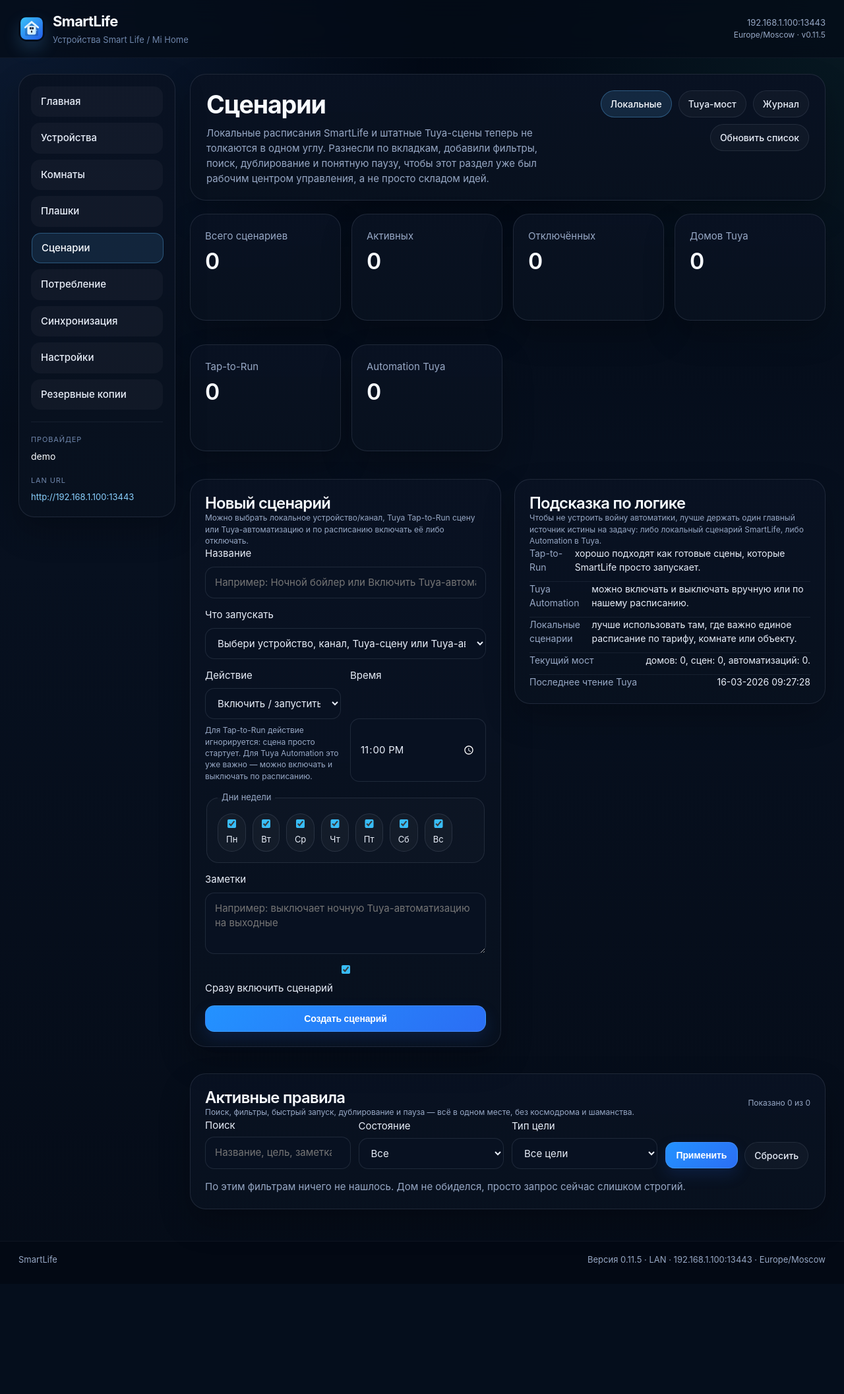
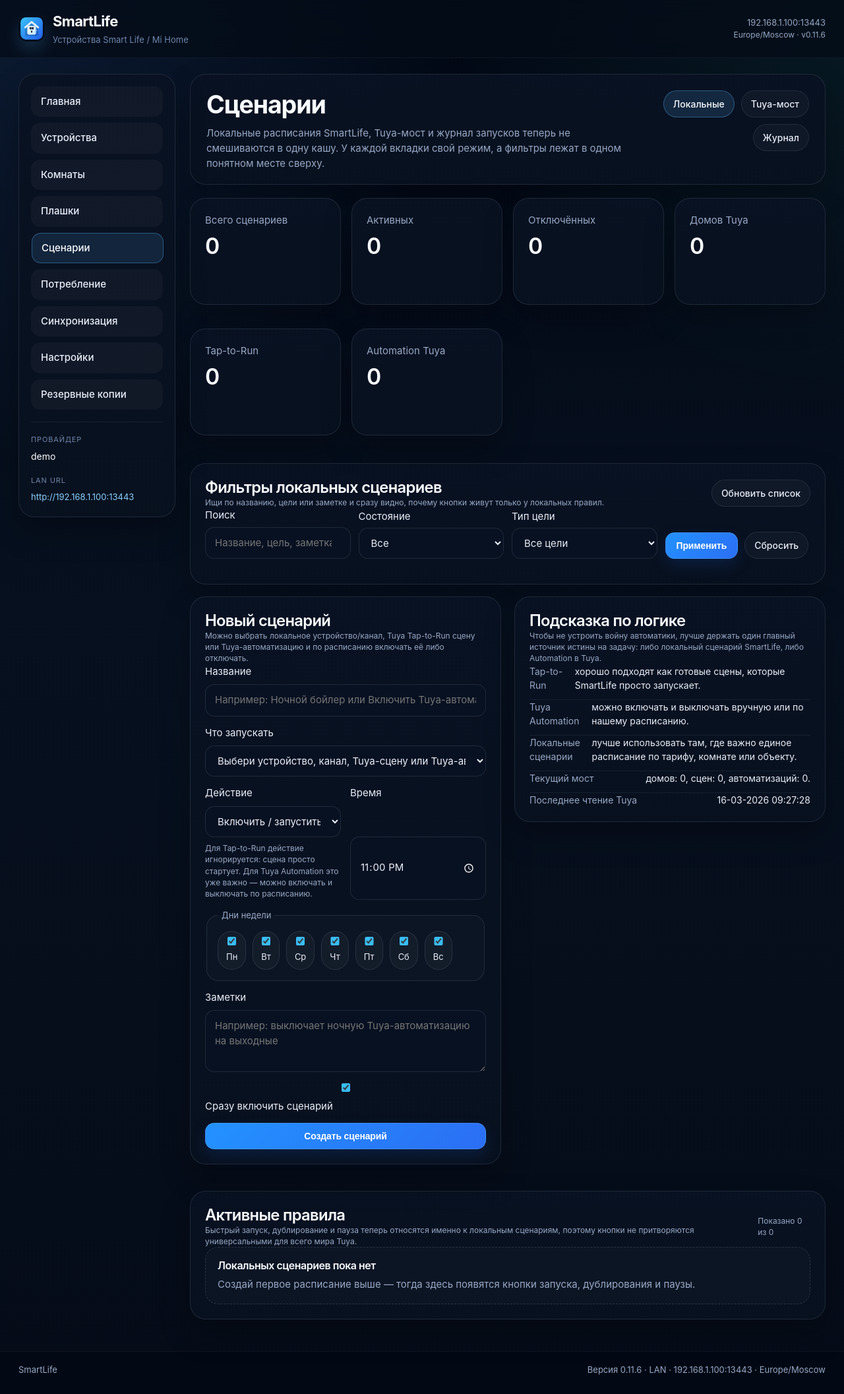
Before and after one commit to messireL/SmartLife, a FastAPI app: page /scenarios in a window 1280 px wide. Shown: the whole page at 66% size. Before the commit the page ends 1917 px from the top, so only its background shows below. Run offline with FastAPI, Linux system fonts and the light colour scheme; data that the repository does not hold is empty.

Commit message:
release: v0.11.6 unify scenario filters, add tuya bridge filtering, and improve empty states

```diff
--- a/app/core/version.py
+++ b/app/core/version.py
@@ -1,2 +1,2 @@
-APP_VERSION = "0.11.5"
+APP_VERSION = "0.11.6"
 __version__ = APP_VERSION
--- a/app/static/app.css
+++ b/app/static/app.css
@@ -1553,3 +1553,31 @@ button:disabled:hover {
     align-items: stretch;
   }
 }
+
+
+.scenario-command-card {
+  margin-bottom: 18px;
+}
+
+.scenario-alert-stack {
+  margin-bottom: 14px;
+}
+
+.empty-state-card {
+  display: grid;
+  gap: 8px;
+  padding: 18px;
+  border: 1px dashed rgba(148, 163, 184, 0.22);
+  border-radius: 20px;
+  background: rgba(255, 255, 255, 0.018);
+}
+
+.empty-state-card.compact {
+  padding: 14px 16px;
+  border-radius: 16px;
+}
+
+.empty-state-card h3 {
+  margin: 0;
+  font-size: 1rem;
+}
--- a/app/templates/scenarios.html
+++ b/app/templates/scenarios.html
@@ -4,13 +4,12 @@
   <div class="section-header scenario-hero-header">
     <div>
       <h1>Сценарии</h1>
-      <div class="muted">Локальные расписания SmartLife и штатные Tuya-сцены теперь не толкаются в одном углу. Разнесли по вкладкам, добавили фильтры, поиск, дублирование и понятную паузу, чтобы этот раздел уже был рабочим центром управления, а не просто складом идей.</div>
+      <div class="muted">Локальные расписания SmartLife, Tuya-мост и журнал запусков теперь не смешиваются в одну кашу. У каждой вкладки свой режим, а фильтры лежат в одном понятном месте сверху.</div>
     </div>
     <div class="scenario-toolbar">
-      <a class="tab-link {% if scenario_tab == 'local' %}active{% endif %}" href="/scenarios?scenario_tab=local&scenario_search={{ scenario_search|urlq }}&scenario_state={{ scenario_state|urlq }}&scenario_kind={{ scenario_kind|urlq }}&log_status={{ log_status|urlq }}">Локальные</a>
-      <a class="tab-link {% if scenario_tab == 'tuya' %}active{% endif %}" href="/scenarios?scenario_tab=tuya&scenario_search={{ scenario_search|urlq }}&scenario_state={{ scenario_state|urlq }}&scenario_kind={{ scenario_kind|urlq }}&log_status={{ log_status|urlq }}">Tuya-мост</a>
-      <a class="tab-link {% if scenario_tab == 'log' %}active{% endif %}" href="/scenarios?scenario_tab=log&scenario_search={{ scenario_search|urlq }}&scenario_state={{ scenario_state|urlq }}&scenario_kind={{ scenario_kind|urlq }}&log_status={{ log_status|urlq }}">Журнал</a>
-      <a class="tab-link" href="/scenarios?scenario_tab={{ scenario_tab }}&scenario_search={{ scenario_search|urlq }}&scenario_state={{ scenario_state|urlq }}&scenario_kind={{ scenario_kind|urlq }}&log_status={{ log_status|urlq }}">Обновить список</a>
+      <a class="tab-link {% if scenario_tab == 'local' %}active{% endif %}" href="/scenarios?scenario_tab=local&scenario_search={{ scenario_search|urlq }}&scenario_state={{ scenario_state|urlq }}&scenario_kind={{ scenario_kind|urlq }}&tuya_kind={{ tuya_kind|urlq }}&tuya_status={{ tuya_status|urlq }}&log_status={{ log_status|urlq }}">Локальные</a>
+      <a class="tab-link {% if scenario_tab == 'tuya' %}active{% endif %}" href="/scenarios?scenario_tab=tuya&scenario_search={{ scenario_search|urlq }}&scenario_state={{ scenario_state|urlq }}&scenario_kind={{ scenario_kind|urlq }}&tuya_kind={{ tuya_kind|urlq }}&tuya_status={{ tuya_status|urlq }}&log_status={{ log_status|urlq }}">Tuya-мост</a>
+      <a class="tab-link {% if scenario_tab == 'log' %}active{% endif %}" href="/scenarios?scenario_tab=log&scenario_search={{ scenario_search|urlq }}&scenario_state={{ scenario_state|urlq }}&scenario_kind={{ scenario_kind|urlq }}&tuya_kind={{ tuya_kind|urlq }}&tuya_status={{ tuya_status|urlq }}&log_status={{ log_status|urlq }}">Журнал</a>
     </div>
   </div>
 </section>
@@ -22,6 +21,79 @@
   <article class="card stat-card"><div class="muted">Домов Tuya</div><div class="stat-value">{{ tuya_scene_bridge.homes_count }}</div></article>
   <article class="card stat-card"><div class="muted">Tap-to-Run</div><div class="stat-value">{{ tuya_scene_bridge.scenes_count }}</div></article>
   <article class="card stat-card"><div class="muted">Automation Tuya</div><div class="stat-value">{{ tuya_scene_bridge.automations_count }}</div></article>
+</section>
+
+<section class="card scenario-command-card">
+  <div class="section-header">
+    <div>
+      <h2>
+        {% if scenario_tab == 'local' %}Фильтры локальных сценариев{% elif scenario_tab == 'tuya' %}Фильтры Tuya-моста{% else %}Фильтры журнала{% endif %}
+      </h2>
+      <div class="muted tiny">
+        {% if scenario_tab == 'local' %}
+          Ищи по названию, цели или заметке и сразу видно, почему кнопки живут только у локальных правил.
+        {% elif scenario_tab == 'tuya' %}
+          Здесь можно быстро сузить выдачу по дому, названию сцены, типу элемента и статусу, не перерывая весь мост вручную.
+        {% else %}
+          Журнал можно быстро сузить по тексту, сценарию и статусу, чтобы не копаться в контейнерных логах как в археологии.
+        {% endif %}
+      </div>
+    </div>
+    <div class="scenario-toolbar compact">
+      <a class="tab-link" href="/scenarios?scenario_tab={{ scenario_tab }}&scenario_search={{ scenario_search|urlq }}&scenario_state={{ scenario_state|urlq }}&scenario_kind={{ scenario_kind|urlq }}&tuya_kind={{ tuya_kind|urlq }}&tuya_status={{ tuya_status|urlq }}&log_status={{ log_status|urlq }}">Обновить список</a>
+    </div>
+  </div>
+  <form class="scenario-filter-bar" method="get" action="/scenarios">
+    <input type="hidden" name="scenario_tab" value="{{ scenario_tab }}">
+    <label class="scenario-filter-field">Поиск
+      <input class="input" type="search" name="scenario_search" value="{{ scenario_search }}" placeholder="{% if scenario_tab == 'local' %}Название, цель, заметка{% elif scenario_tab == 'tuya' %}Дом, scene_id, automation_id, название{% else %}Сценарий, устройство, текст ошибки{% endif %}">
+    </label>
+
+    {% if scenario_tab == 'local' %}
+      <label class="scenario-filter-field">Состояние
+        <select class="input" name="scenario_state">
+          {% for item in scenario_filters.state_choices %}
+            <option value="{{ item.value }}" {% if item.value == scenario_state %}selected{% endif %}>{{ item.label }}</option>
+          {% endfor %}
+        </select>
+      </label>
+      <label class="scenario-filter-field">Тип цели
+        <select class="input" name="scenario_kind">
+          {% for item in scenario_filters.kind_choices %}
+            <option value="{{ item.value }}" {% if item.value == scenario_kind %}selected{% endif %}>{{ item.label }}</option>
+          {% endfor %}
+        </select>
+      </label>
+    {% elif scenario_tab == 'tuya' %}
+      <label class="scenario-filter-field">Тип элемента
+        <select class="input" name="tuya_kind">
+          {% for item in scenario_filters.tuya_kind_choices %}
+            <option value="{{ item.value }}" {% if item.value == tuya_kind %}selected{% endif %}>{{ item.label }}</option>
+          {% endfor %}
+        </select>
+      </label>
+      <label class="scenario-filter-field">Статус
+        <select class="input" name="tuya_status">
+          {% for item in scenario_filters.tuya_status_choices %}
+            <option value="{{ item.value }}" {% if item.value == tuya_status %}selected{% endif %}>{{ item.label }}</option>
+          {% endfor %}
+        </select>
+      </label>
+    {% else %}
+      <label class="scenario-filter-field">Статус
+        <select class="input" name="log_status">
+          {% for item in scenario_filters.log_status_choices %}
+            <option value="{{ item.value }}" {% if item.value == log_status %}selected{% endif %}>{{ item.label }}</option>
+          {% endfor %}
+        </select>
+      </label>
+    {% endif %}
+
+    <div class="scenario-filter-actions">
+      <button type="submit">Применить</button>
+      <a class="tab-link" href="/scenarios?scenario_tab={{ scenario_tab }}">Сбросить</a>
+    </div>
+  </form>
 </section>
 
 {% if scenario_tab == 'local' %}
@@ -84,8 +156,8 @@
         <div class="status-row"><span class="muted">Tap-to-Run</span><span>хорошо подходят как готовые сцены, которые SmartLife просто запускает.</span></div>
         <div class="status-row"><span class="muted">Tuya Automation</span><span>можно включать и выключать вручную или по нашему расписанию.</span></div>
         <div class="status-row"><span class="muted">Локальные сценарии</span><span>лучше использовать там, где важно единое расписание по тарифу, комнате или объекту.</span></div>
-        <div class="status-row"><span class="muted">Текущий мост</span><span>домов: {{ tuya_scene_bridge.homes_count }}, сцен: {{ tuya_scene_bridge.scenes_count }}, автоматизаций: {{ tuya_scene_bridge.automations_count }}.</span></div>
-        <div class="status-row"><span class="muted">Последнее чтение Tuya</span><span>{{ tuya_scene_bridge.fetched_at|localdt if tuya_scene_bridge.fetched_at else '—' }}</span></div>
+        <div class="status-row"><span class="muted">Текущий мост</span><span>домов: {{ tuya_scene_bridge_raw.homes_count }}, сцен: {{ tuya_scene_bridge_raw.scenes_count }}, автоматизаций: {{ tuya_scene_bridge_raw.automations_count }}.</span></div>
+        <div class="status-row"><span class="muted">Последнее чтение Tuya</span><span>{{ tuya_scene_bridge_raw.fetched_at|localdt if tuya_scene_bridge_raw.fetched_at else '—' }}</span></div>
       </div>
     </article>
   </section>
@@ -94,34 +166,10 @@
     <div class="section-header">
       <div>
         <h2>Активные правила</h2>
-        <div class="muted tiny">Поиск, фильтры, быстрый запуск, дублирование и пауза — всё в одном месте, без космодрома и шаманства.</div>
+        <div class="muted tiny">Быстрый запуск, дублирование и пауза теперь относятся именно к локальным сценариям, поэтому кнопки не притворяются универсальными для всего мира Tuya.</div>
       </div>
       <div class="muted tiny">Показано {{ automation_rules_filtered }} из {{ automation_rules_total }}</div>
     </div>
-    <form class="scenario-filter-bar" method="get" action="/scenarios">
-      <input type="hidden" name="scenario_tab" value="local">
-      <label class="scenario-filter-field">Поиск
-        <input class="input" type="search" name="scenario_search" value="{{ scenario_search }}" placeholder="Название, цель, заметка">
-      </label>
-      <label class="scenario-filter-field">Состояние
-        <select class="input" name="scenario_state">
-          {% for item in scenario_filters.state_choices %}
-            <option value="{{ item.value }}" {% if item.value == scenario_state %}selected{% endif %}>{{ item.label }}</option>
-          {% endfor %}
-        </select>
-      </label>
-      <label class="scenario-filter-field">Тип цели
-        <select class="input" name="scenario_kind">
-          {% for item in scenario_filters.kind_choices %}
-            <option value="{{ item.value }}" {% if item.value == scenario_kind %}selected{% endif %}>{{ item.label }}</option>
-          {% endfor %}
-        </select>
-      </label>
-      <div class="scenario-filter-actions">
-        <button type="submit">Применить</button>
-        <a class="tab-link" href="/scenarios?scenario_tab=local">Сбросить</a>
-      </div>
-    </form>
     <div class="rule-list">
       {% for rule in automation_rules %}
         <article class="rule-card">
@@ -192,7 +240,15 @@
           </form>
         </article>
       {% else %}
-        <div class="muted">По этим фильтрам ничего не нашлось. Дом не обиделся, просто запрос сейчас слишком строгий.</div>
+        <div class="empty-state-card">
+          {% if automation_rules_total == 0 %}
+            <h3>Локальных сценариев пока нет</h3>
+            <div class="muted">Создай первое расписание выше — тогда здесь появятся кнопки запуска, дублирования и паузы.</div>
+          {% else %}
+            <h3>Фильтр слишком строгий</h3>
+            <div class="muted">По текущему поиску и фильтрам локальные сценарии не попали в выборку. Сбрось фильтр и они вернутся.</div>
+          {% endif %}
+        </div>
       {% endfor %}
     </div>
   </section>
@@ -203,20 +259,17 @@
         <h2>Мост к Tuya-сценам</h2>
         <div class="muted tiny">Tap-to-Run и Automation из Smart Life подтягиваются по home_id. Здесь можно их читать, запускать, включать и выключать без похода в соседнее приложение.</div>
       </div>
-      <div class="scenario-toolbar compact">
-        <div class="muted tiny">Последнее обновление: {{ tuya_scene_bridge.fetched_at|localdt if tuya_scene_bridge.fetched_at else '—' }}</div>
-        <a class="tab-link" href="/scenarios?scenario_tab=tuya">Обновить Tuya</a>
-      </div>
+      <div class="muted tiny">Показано домов {{ tuya_scene_bridge.homes_count_filtered }} из {{ tuya_scene_bridge.homes_count }} · сцен {{ tuya_scene_bridge.scenes_count_filtered }} · автоматизаций {{ tuya_scene_bridge.automations_count_filtered }}</div>
     </div>
     {% if tuya_scene_bridge.errors %}
-      <div class="stack-sm">
+      <div class="stack-sm scenario-alert-stack">
         {% for error in tuya_scene_bridge.errors %}
           <div class="alert danger">{{ error }}</div>
         {% endfor %}
       </div>
     {% endif %}
     {% if tuya_scene_bridge.warnings %}
-      <div class="stack-sm">
+      <div class="stack-sm scenario-alert-stack">
         {% for warning in tuya_scene_bridge.warnings %}
           <div class="alert">{{ warning }}</div>
         {% endfor %}
@@ -231,7 +284,7 @@
                 <h3>{{ home.home_name }}</h3>
                 <span class="badge idle">home_id {{ home.home_id }}</span>
               </div>
-              <div class="muted tiny">Tap-to-Run: {{ home.scene_count }} · Automation: {{ home.automation_count }} · последний запрос {{ home.fetched_at|localdt if home.fetched_at else '—' }}</div>
+              <div class="muted tiny">Tap-to-Run: {{ home.scene_count_filtered }} из {{ home.scene_count }} · Automation: {{ home.automation_count_filtered }} из {{ home.automation_count }} · последний запрос {{ home.fetched_at|localdt if home.fetched_at else '—' }}</div>
             </div>
           </div>
           {% if home.error %}
@@ -240,7 +293,7 @@
           <div class="grid-2 tuya-home-grid">
             <div class="stack-sm">
               <div class="section-subtitle">Tap-to-Run сцены</div>
-              {% for scene in home.scenes %}
+              {% for scene in home.scenes_filtered %}
                 <form class="rule-card tuya-item-card" method="post" action="/scenarios/tuya-scenes/run">
                   <input type="hidden" name="home_id" value="{{ home.home_id }}">
                   <input type="hidden" name="scene_id" value="{{ scene.id }}">
@@ -256,12 +309,15 @@
                   </div>
                 </form>
               {% else %}
-                <div class="muted">Tap-to-Run сцен тут пока не видно.</div>
+                <div class="empty-state-card compact">
+                  <h3>Tap-to-Run сцен не видно</h3>
+                  <div class="muted">Либо в этом доме их пока нет, либо текущий фильтр отсеял все подходящие элементы.</div>
+                </div>
               {% endfor %}
             </div>
             <div class="stack-sm">
               <div class="section-subtitle">Automation в Tuya</div>
-              {% for item in home.automations %}
+              {% for item in home.automations_filtered %}
                 <form class="rule-card tuya-item-card" method="post" action="/scenarios/tuya-automations/toggle">
                   <input type="hidden" name="home_id" value="{{ home.home_id }}">
                   <input type="hidden" name="automation_id" value="{{ item.id }}">
@@ -278,13 +334,24 @@
                   </div>
                 </form>
               {% else %}
-                <div class="muted">Автоматизаций тут пока не видно.</div>
+                <div class="empty-state-card compact">
+                  <h3>Automation не видно</h3>
+                  <div class="muted">Для этого дома либо нет автоматизаций, либо фильтр отобрал только другой тип элементов.</div>
+                </div>
               {% endfor %}
             </div>
           </div>
         </article>
       {% else %}
-        <div class="muted">Пока не задан ни один home_id. Добавь их в Настройках, и сюда подтянутся сцены из Smart Life.</div>
+        <div class="empty-state-card">
+          {% if tuya_scene_bridge_raw.configured_home_ids %}
+            <h3>По фильтру ничего не нашлось</h3>
+            <div class="muted">Сами дома и мост есть, просто текущий поиск или статус-фильтр ничего не оставил в выдаче.</div>
+          {% else %}
+            <h3>Пока не задан ни один home_id</h3>
+            <div class="muted">Добавь home_id в Настройках, и сюда подтянутся Tap-to-Run сцены и Tuya Automation из Smart Life.</div>
+          {% endif %}
+        </div>
       {% endfor %}
     </div>
   </section>
@@ -293,27 +360,10 @@
     <div class="section-header">
       <div>
         <h2>Журнал запусков</h2>
-        <div class="muted tiny">Здесь видно, кто отработал, а кто решил покапризничать. Фильтры и поиск помогают быстро выловить проблемную автоматику без ныряния в логи контейнера.</div>
+        <div class="muted tiny">Здесь видно, кто отработал, а кто решил покапризничать. Теперь фильтры сверху общие, поэтому журнал не прыгает отдельной формой внизу.</div>
       </div>
       <div class="muted tiny">Показано {{ automation_runs_filtered }} из {{ automation_runs_total }}</div>
     </div>
-    <form class="scenario-filter-bar" method="get" action="/scenarios">
-      <input type="hidden" name="scenario_tab" value="log">
-      <label class="scenario-filter-field">Поиск
-        <input class="input" type="search" name="scenario_search" value="{{ scenario_search }}" placeholder="Сценарий, устройство, текст ошибки">
-      </label>
-      <label class="scenario-filter-field">Статус
-        <select class="input" name="log_status">
-          {% for item in scenario_filters.log_status_choices %}
-            <option value="{{ item.value }}" {% if item.value == log_status %}selected{% endif %}>{{ item.label }}</option>
-          {% endfor %}
-        </select>
-      </label>
-      <div class="scenario-filter-actions">
-        <button type="submit">Применить</button>
-        <a class="tab-link" href="/scenarios?scenario_tab=log">Сбросить</a>
-      </div>
-    </form>
     <div class="table-wrap">
       <table>
         <thead><tr><th>Время</th><th>Сценарий</th><th>Запуск</th><th>Статус</th><th>Итог</th></tr></thead>
```
Also changed, not shown: app/api/web.py (+98 -1 lines), docs/SERVER_COMMANDS.md (+7 -0 lines), docs/TRANSFER_TO_NEW_CHAT.md (+7 -0 lines), README.md.
